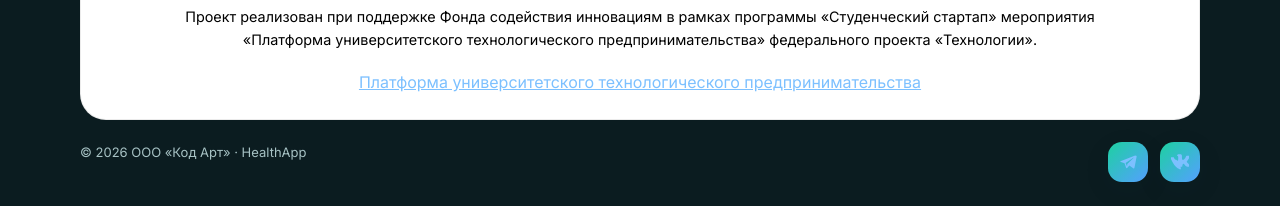
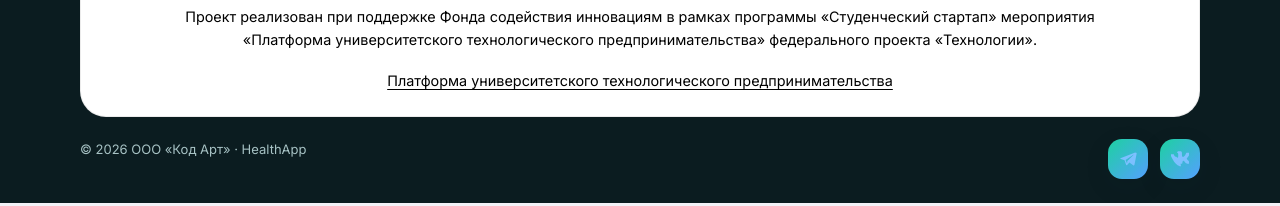
Before and after one commit to S1nuso1d/HealthApp, a plain HTML site: page docs/index.html in a window 1280 px wide. Shown: the part 11127-11333 px from the top of the page. Drawn offline with Linux system fonts and the light colour scheme.

Commit message:
Style university platform link in support footer

```diff
--- a/docs/styles.css
+++ b/docs/styles.css
@@ -963,3 +963,25 @@ a {
     max-height: 90px;
   }
 }
+
+
+.support-footer .support-link,
+.support-footer .support-link:visited,
+.support-footer .support-link:hover,
+.support-footer .support-link:focus-visible {
+  color: #000;
+}
+
+.support-footer .support-link {
+  display: inline-block;
+  font-size: 0.9rem;
+  line-height: 1.5;
+  text-decoration: underline;
+  text-underline-offset: 3px;
+}
+
+.support-footer .support-link:focus-visible {
+  outline: 2px solid var(--sky-dark);
+  outline-offset: 4px;
+  border-radius: 2px;
+}
```
